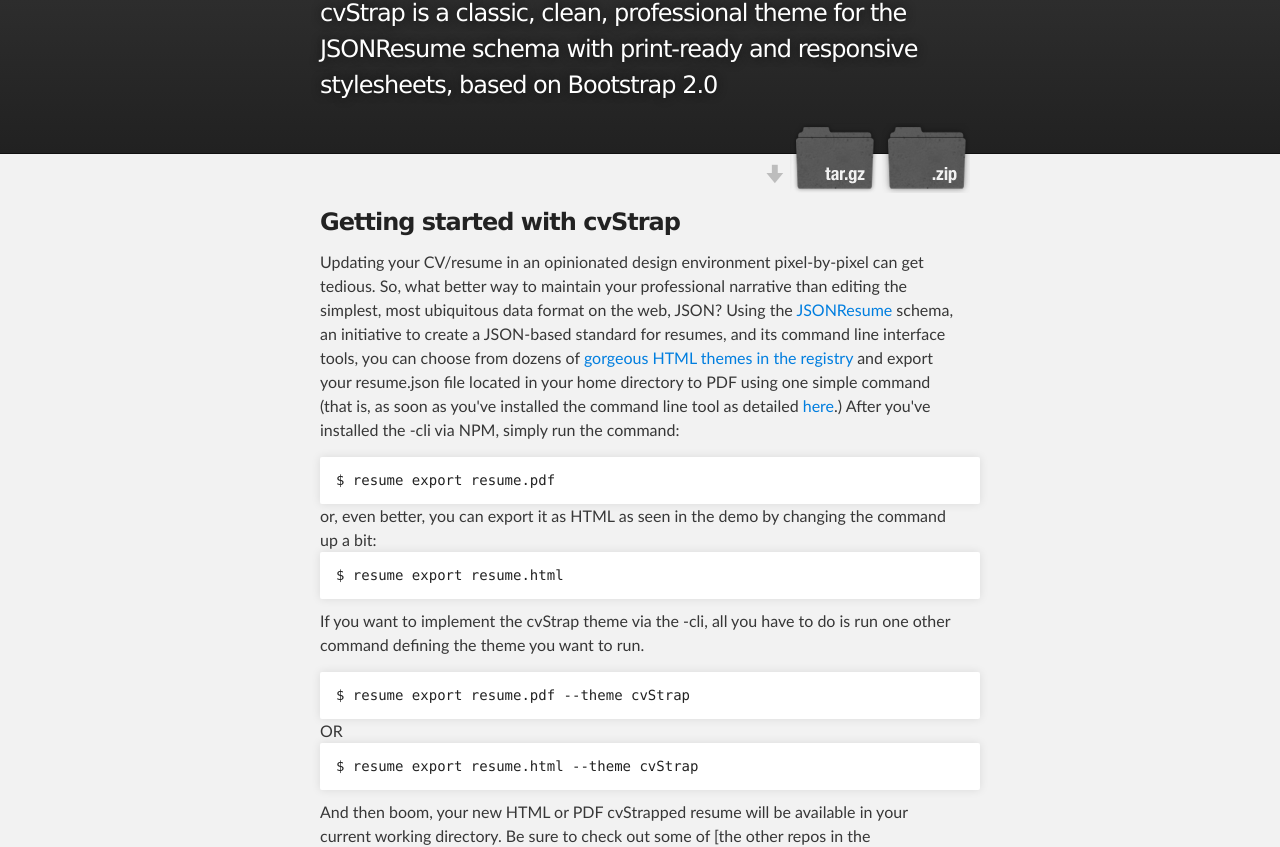
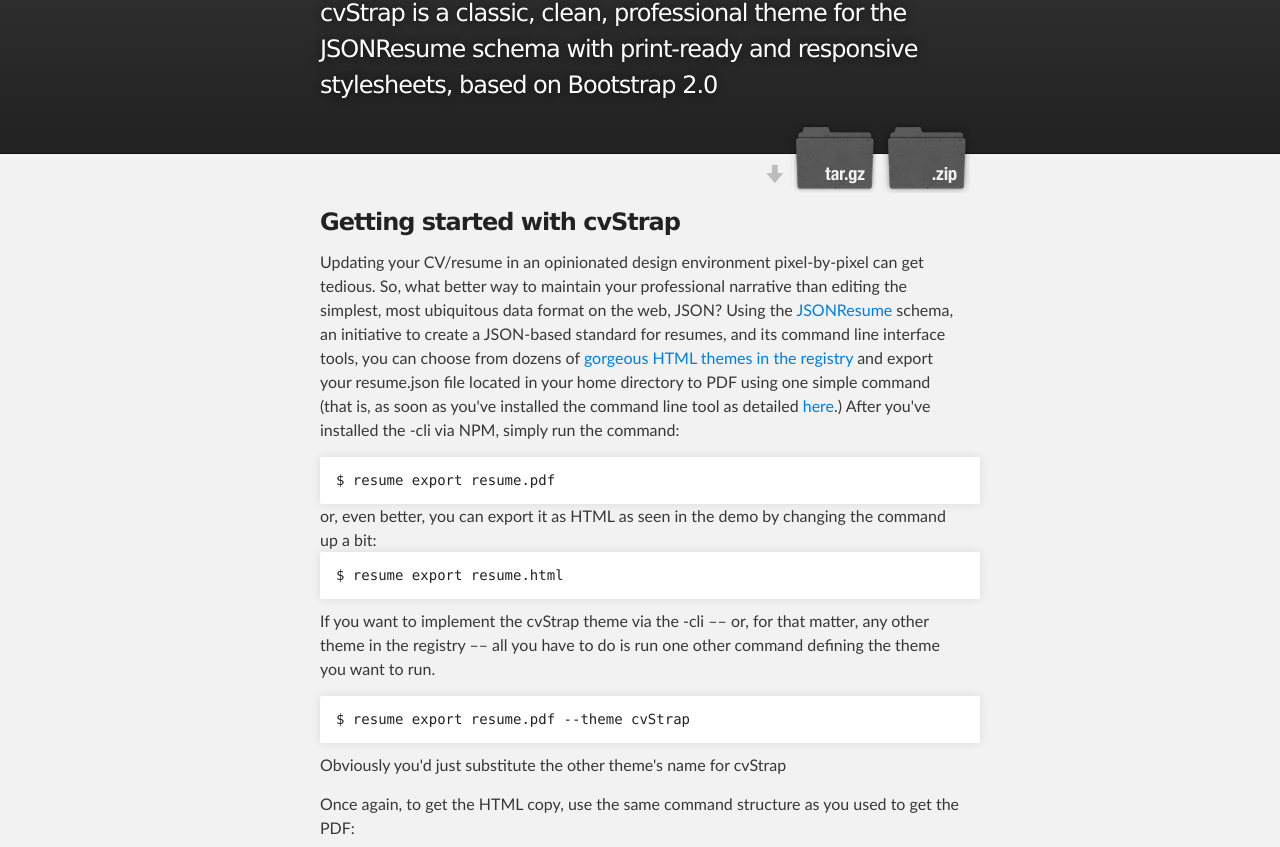
Before and after one commit to carlvlewis/cvStrap, a plain HTML site: page index.html in a window 1280 px wide. Shown: the part 128-975 px from the top of the page. Drawn offline with Linux system fonts and the light colour scheme.

Commit message:
Clarified implementation and commands

```diff
--- a/index.html
+++ b/index.html
@@ -43,12 +43,13 @@
 
 <pre><code>$ resume export resume.html </code></pre>
 
-<p>If you want to implement the cvStrap theme via the -cli, all you have to do is run one other command defining the theme you want to run.</p>
+<p>If you want to implement the cvStrap theme via the -cli –– or, for that matter, any other theme in the registry –– all you have to do is run one other command defining the theme you want to run.</p>
 
 <pre><code>$ resume export resume.pdf --theme cvStrap
 </code></pre>
+<p>Obviously you'd just substitute the other theme's name for cvStrap</p>
 
-OR
+<p>Once again, to get the HTML copy, use the same command structure as you used to get the PDF:</p>
 
 <pre><code>$ resume export resume.html --theme cvStrap</code></pre>
 
```
